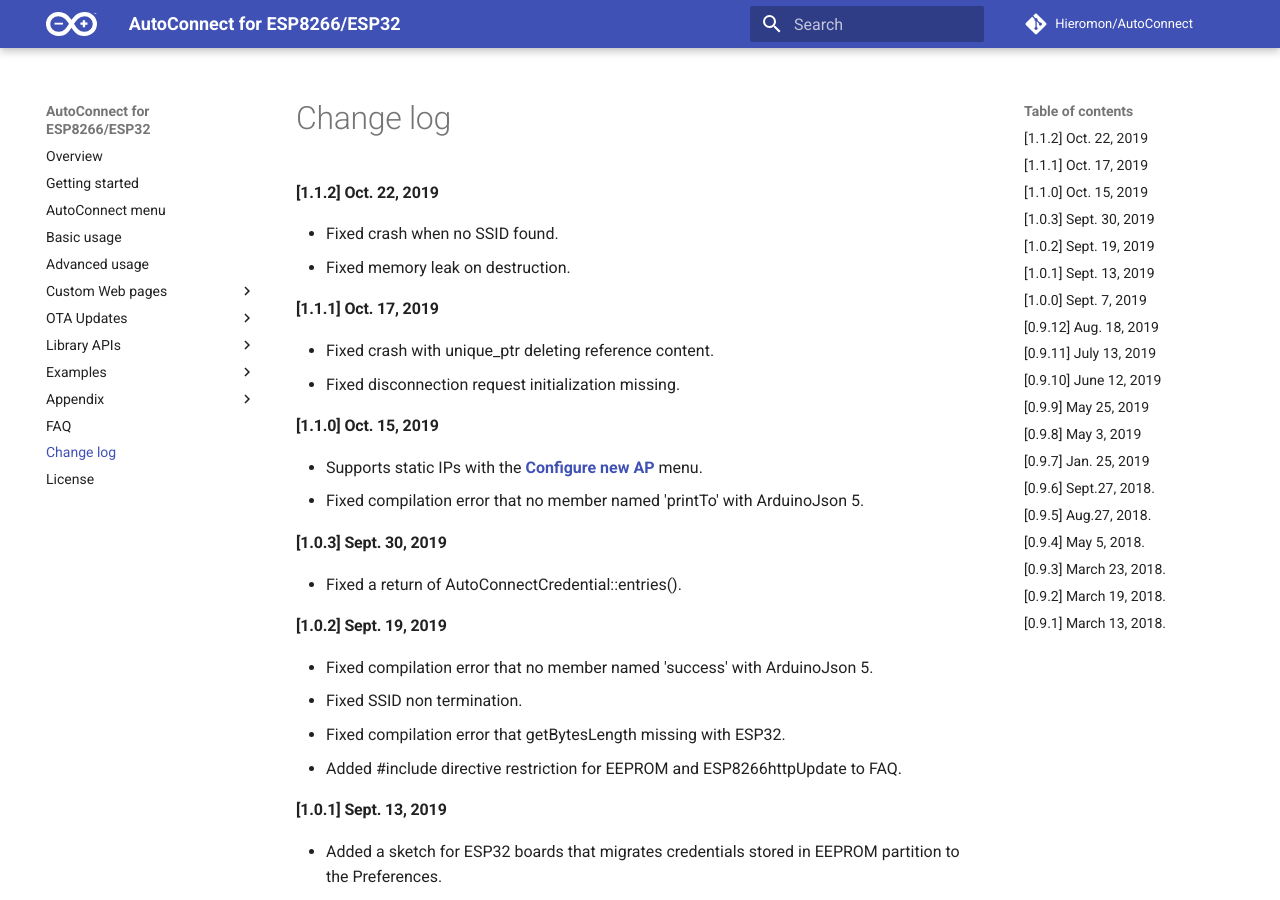
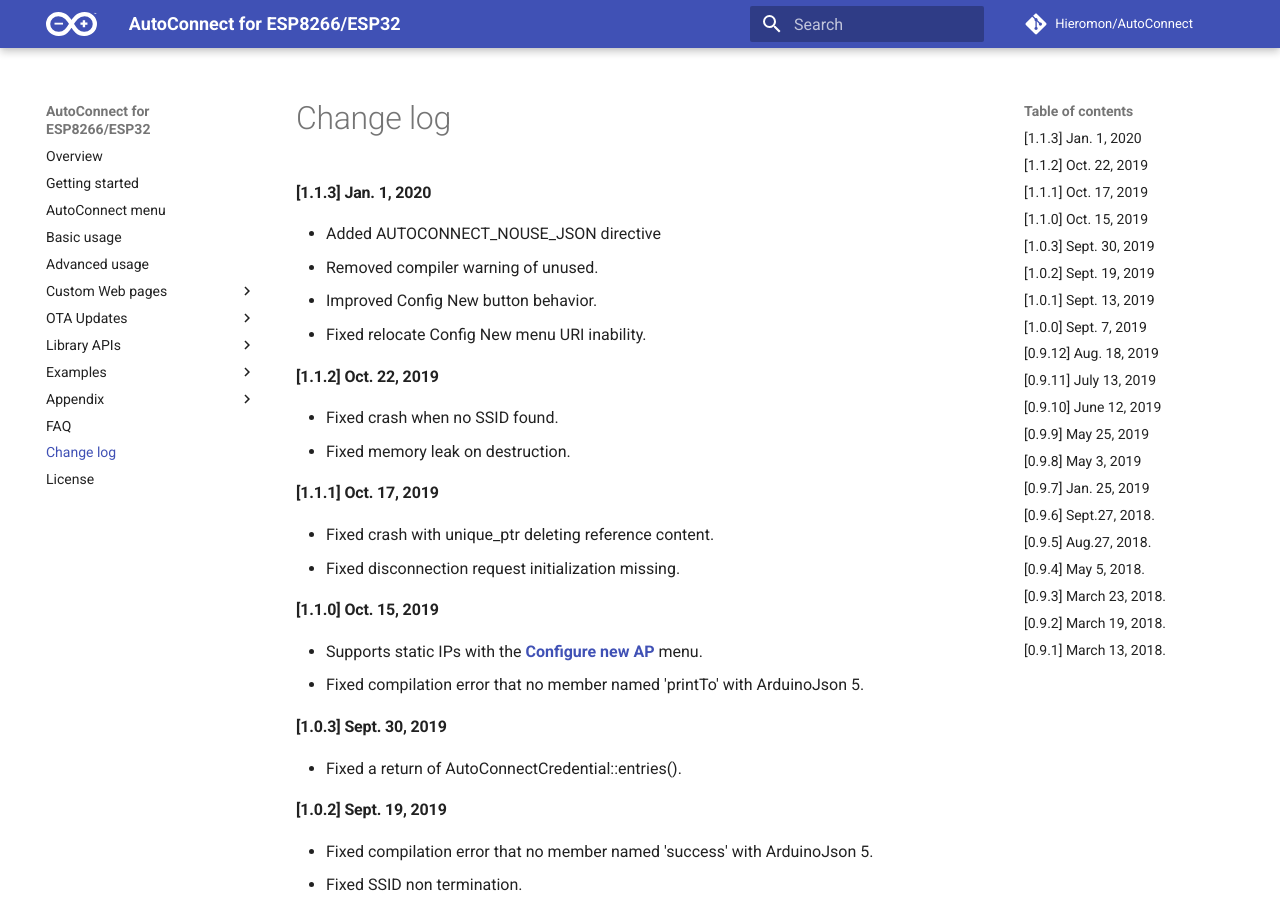
Before and after one commit to Hieromon/AutoConnect, an MkDocs documentation site: the page built from mkdocs/changelog.md, in a window 1280 px wide and 900 px high. Built offline with MkDocs 1.6.1 and Material for MkDocs 9.7.7, drawn with Linux system fonts in a browser that asks for light colours; nearby versions of some CDN libraries; comment, search, counter and statistics services are not loaded.

Commit message:
Update the Change log

```diff
--- a/mkdocs/changelog.md
+++ b/mkdocs/changelog.md
@@ -1,3 +1,9 @@
+#### [1.1.3] Jan. 1, 2020
+- Added AUTOCONNECT_NOUSE_JSON directive
+- Removed compiler warning of unused.
+- Improved Config New button behavior.
+- Fixed relocate Config New menu URI inability.
+
 #### [1.1.2] Oct. 22, 2019
 - Fixed crash when no SSID found.
 - Fixed memory leak on destruction.
```
Also changed, not shown: README.md (+6 -0 lines).
